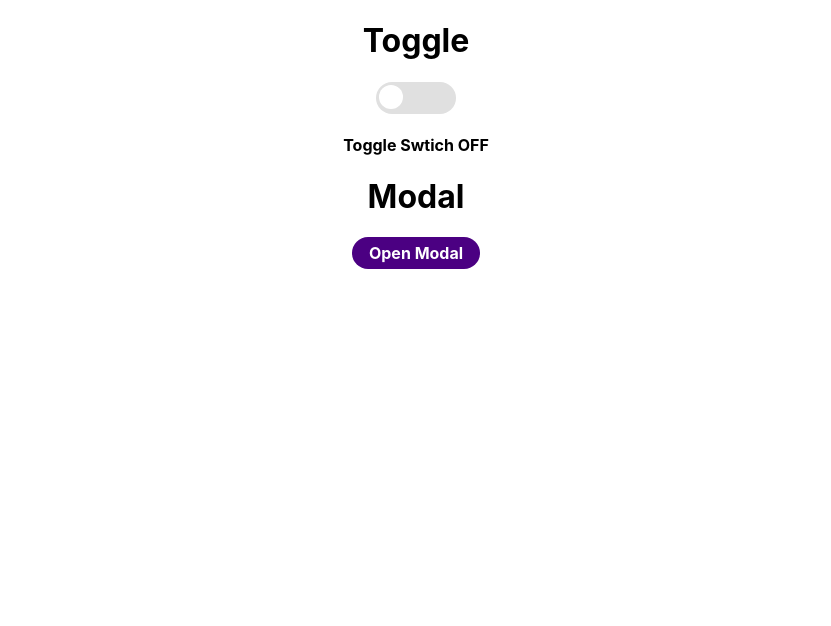
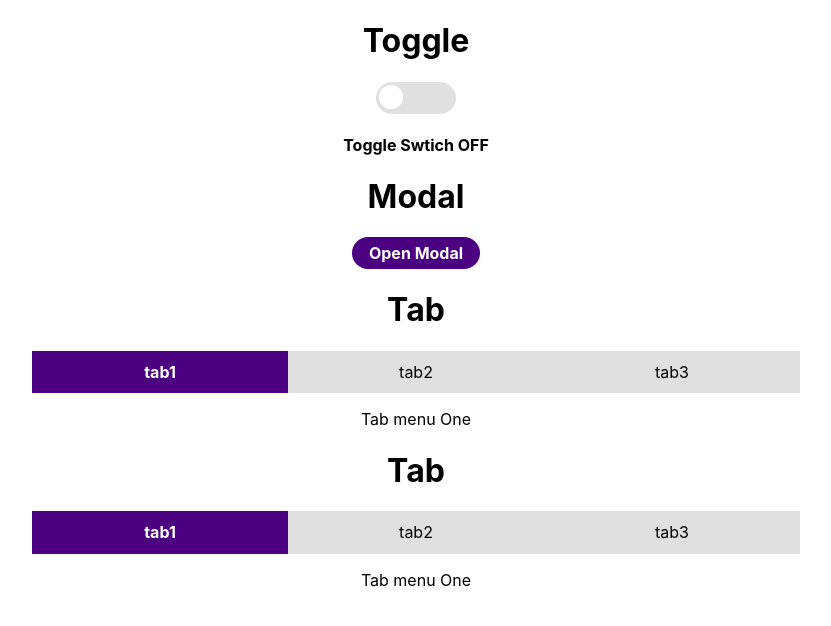
Before and after one commit to jeonghun10/wanted_pre_onboarding, a React (Create React App) app in the folder custom-component/: page / in a window 1280 px wide. Shown: the top 626 px of the page, without its empty margins (224-1055 px from the left). Built offline with nearby package versions, Linux system fonts and the light colour scheme.

Commit message:
client:Tab menu

```diff
--- a/custom-component/src/App.css
+++ b/custom-component/src/App.css
@@ -97,6 +97,15 @@
   width:100%;
   height:100vh;
 
+
+}
+@keyframes loadEffect1 {
+  0%{
+    top:0em;
+  }
+  100%{
+    top:10em;
+  }
 }
 
 .modalView {
@@ -105,16 +114,44 @@
   margin:0 auto;
   width:30em;
   height:30vh;
+  top:10em;
   z-index: 10;
-  top:10em;
   border-radius: 1em;
-  transition: all 0.3s;
-  visibility: hidden;
+  animation: 0.7s ease-in-out loadEffect1;
+
+
+
+}
+.modalView h3 {
+  cursor: pointer;
 }
 
 
+.tabWrab {
+  width:60vw;
+  margin:0 auto;
+}
+.tabMenu {
+  list-style: none;
+  display: flex;
+  flex-direction: row;
+  justify-items: center;
+  align-items: center;
+  background-color:  rgb(224, 224, 224);
+  padding:0;
 
-.modalView.modalOpen {
-  visibility: visible;
 
 }
+.submenu {
+  width:100%;
+  cursor: pointer;
+  padding:0.7em;
+
+
+}
+.submenu.focused {
+  background-color: indigo;
+  transition: 0.5s;
+  color:#fff;
+  font-weight: bold;
+}
--- a/custom-component/src/App.js
+++ b/custom-component/src/App.js
@@ -2,12 +2,16 @@ import logo from './logo.svg';
 import './App.css';
 import Toggle from './component/Toggle';
 import Modal from './component/Modal';
+import Tab from './component/Tab';
+import Tag from './component/Tag'
 
 function App() {
   return (
     <div className="App">
       <Toggle/>
       <Modal/>
+      <Tab/>
+      <Tag/>
     </div>
   );
 }
--- /dev/null
+++ b/custom-component/src/component/Tab.js
@@ -0,0 +1,35 @@
+import React, { useState } from "react";
+
+
+const Tab = () => {
+  const [currentTab, setCurrentTab] = useState(0)
+
+  const menuArr = [
+      {name:'tab1', content:'Tab menu One'},
+      {name:'tab2', content:'Tab menu Two'},
+      {name:'tab3', content:'Tab menu Three'},
+  ]
+
+  const TabHandler = (index) => {
+    setCurrentTab(index)
+  }
+  return (
+    <div className="tabWrab">
+      <h1>Tab</h1>
+        <ul className="tabMenu">
+        {
+            menuArr.map((el, index)=>{
+                return (
+                    <li onClick={()=>TabHandler(index)} key={index} className={currentTab===index ? 'submenu focused':'submenu'}>
+                        {el.name}
+                    </li>
+                )
+            })
+        }
+        </ul>
+        <div>{menuArr[currentTab].content}</div>
+    </div>
+  );
+};
+
+export default Tab;
--- /dev/null
+++ b/custom-component/src/component/Tag.js
@@ -0,0 +1,35 @@
+import React, { useState } from "react";
+
+
+const Tag = () => {
+  const [currentTab, setCurrentTab] = useState(0)
+
+  const menuArr = [
+      {name:'tab1', content:'Tab menu One'},
+      {name:'tab2', content:'Tab menu Two'},
+      {name:'tab3', content:'Tab menu Three'},
+  ]
+
+  const TabHandler = (index) => {
+    setCurrentTab(index)
+  }
+  return (
+    <div className="tabWrab">
+      <h1>Tab</h1>
+        <ul className="tabMenu">
+        {
+            menuArr.map((el, index)=>{
+                return (
+                    <li onClick={()=>TabHandler(index)} key={index} className={currentTab===index ? 'submenu focused':'submenu'}>
+                        {el.name}
+                    </li>
+                )
+            })
+        }
+        </ul>
+        <div>{menuArr[currentTab].content}</div>
+    </div>
+  );
+};
+
+export default Tag;
```
